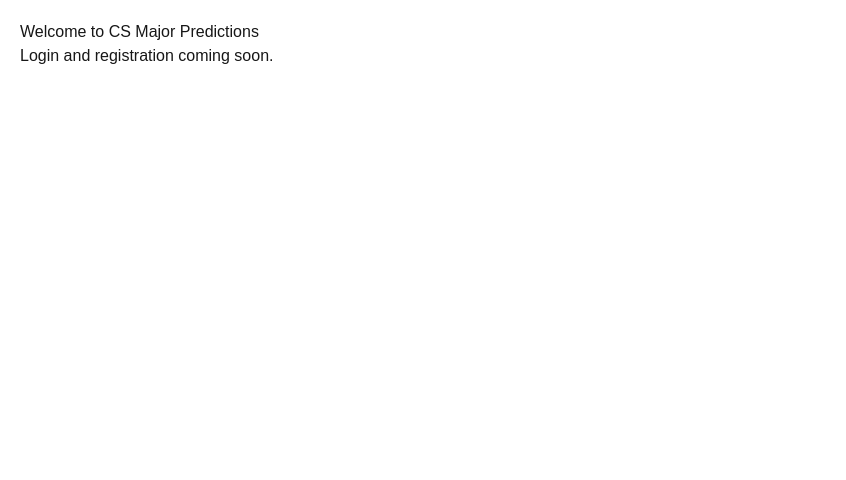
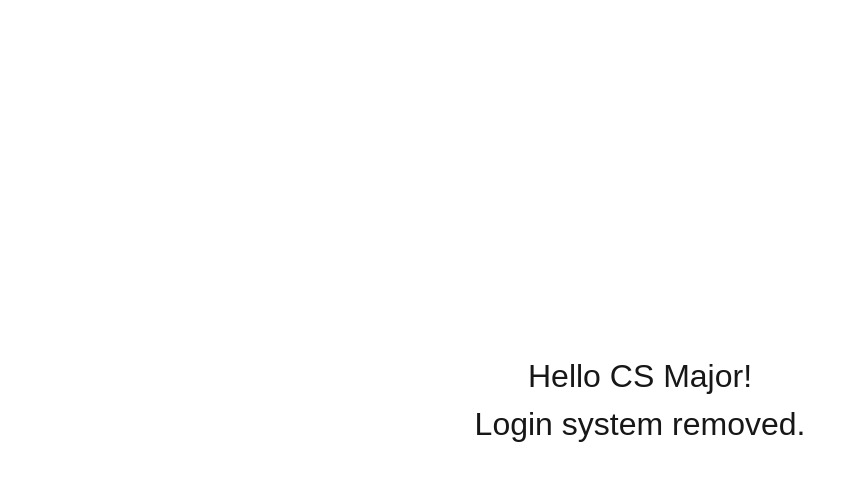
Before and after one commit to paweloks1337/cs-major, a Next.js app: page / in a window 1280 px wide. Shown: the top 480 px of the page, without its empty margins (0-846 px from the left). Built offline with nearby package versions, Linux system fonts and the light colour scheme.

Commit message:
Remove NextAuth, clean page.tsx

```diff
--- a/app/page.tsx
+++ b/app/page.tsx
@@ -1,8 +1,17 @@
 export default function Home() {
   return (
-    <main style={{ padding: 20 }}>
-      <h1>Welcome to CS Major Predictions</h1>
-      <p>Login and registration coming soon.</p>
-    </main>
+    <div
+      style={{
+        display: "flex",
+        flexDirection: "column",
+        justifyContent: "center",
+        alignItems: "center",
+        height: "100vh",
+        fontSize: "2rem",
+      }}
+    >
+      <h1>Hello CS Major!</h1>
+      <p>Login system removed.</p>
+    </div>
   );
 }
```
